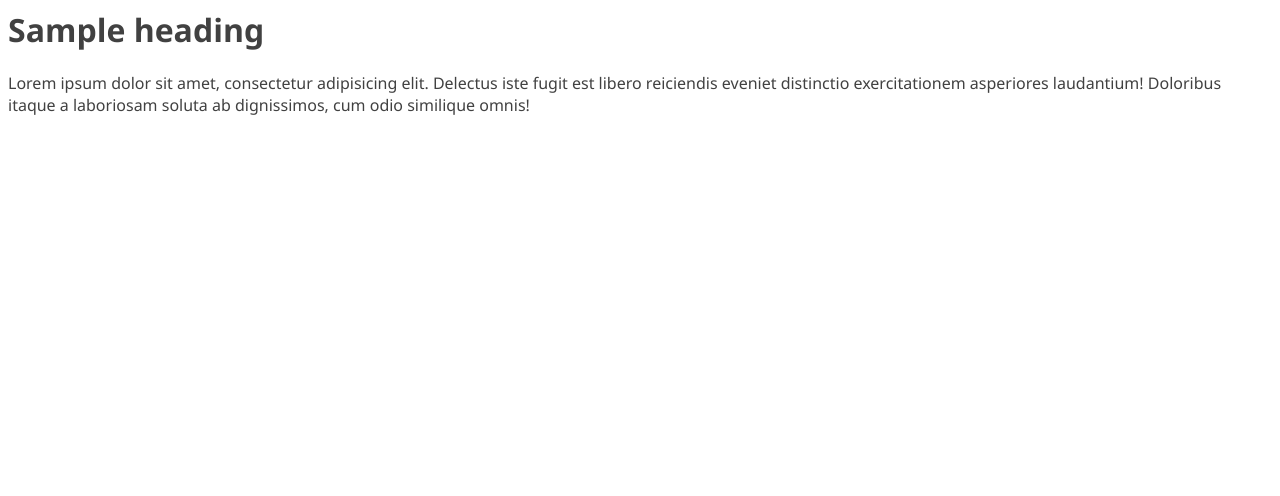
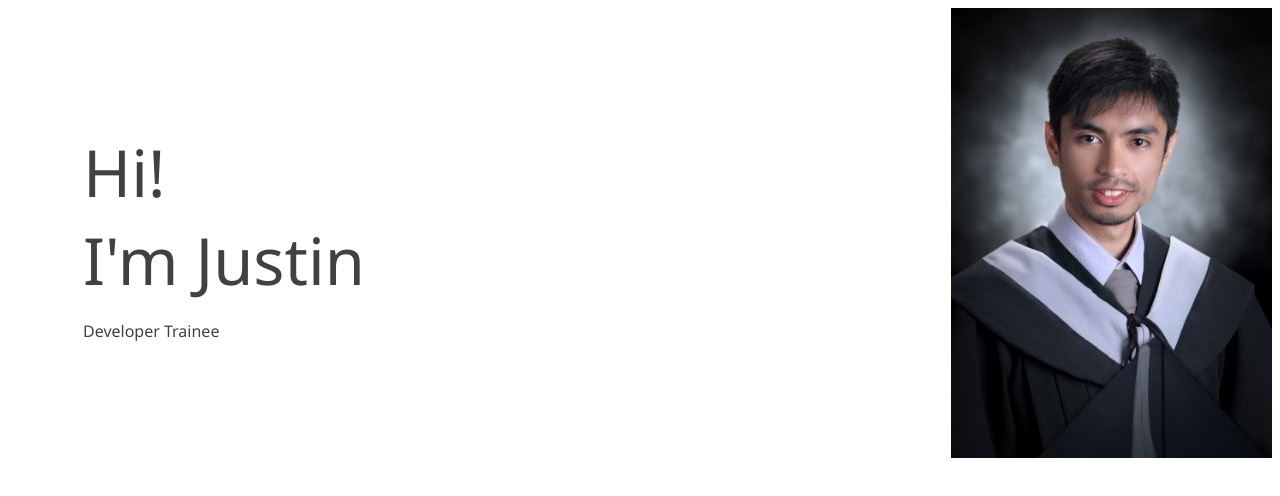
Before and after one commit to justinleeforonda/github.io, a plain HTML site: page index.html in a window 1280 px wide. Drawn offline with Linux system fonts and the light colour scheme.

Commit message:
Add my main screen

```diff
--- a/index.html
+++ b/index.html
@@ -1,9 +1,47 @@
 <html>
     <head>
+        <meta name="viewport" content="width=device-width, initial-scale=1">
         <link rel="stylesheet" href="assets/css/style.css">
+
+        <style>
+            .main-screen {
+                width: 100%;
+                height: 100vh;
+                display: flex;
+                flex-direction: row;
+            }
+
+            .hero-title {
+                font-weight: 500;
+                font-size: 65px;
+            }
+
+            .main-screen .-content {
+                padding: 120px 75px;
+                flex-grow: 1;
+            }
+
+            .main-screen .-content,
+            .main-screen .-right-image-container img {
+                height: 100%px;
+            }
+
+        </style>
+
     </head>
     <body>
-        <h1>Sample heading</h1>
-        <p>Lorem ipsum dolor sit amet, consectetur adipisicing elit. Delectus iste fugit est libero reiciendis eveniet distinctio exercitationem asperiores laudantium! Doloribus itaque a laboriosam soluta ab dignissimos, cum odio similique omnis!</p>
+        <section class="main-screen">
+            <div class="-content">
+                <span class="hero-title">
+                    Hi!
+                    <div>I'm Justin</div>
+                </span>
+                    <p>Developer Trainee</p>
+            </div>
+            <div class="-right-image-container">
+                <img src="assets/img/portrait.png" alt="Justin Lee Foronda's Image">
+            </div>
+        </section>
+
     </body>
 </html>
```
